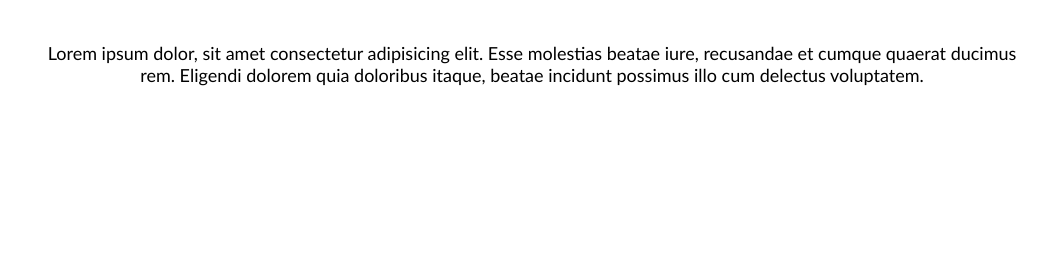
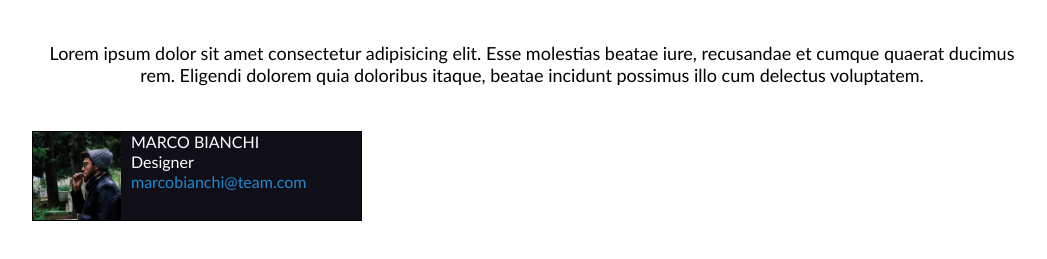
Before and after one commit to FabrizioFavia/html-css-float-cards, a plain HTML site: page index.html in a window 1280 px wide. Shown: the part 73-332 px from the top of the page, without its empty margins (108-1155 px from the left). Drawn offline with Linux system fonts and the light colour scheme.

Commit message:
feat(section): add first box

```diff
--- a/css/style.css
+++ b/css/style.css
@@ -17,7 +17,6 @@ header :only-child{
 .mainContainer{
     max-width: 1000px;
     margin: 45px auto;
-
 }
 
 section p{
@@ -26,3 +25,31 @@ section p{
     font-size: 18px;
     font-weight: 300;
 }
+
+.midContainer{
+    width: 33%;
+    height: 5.6rem;
+    border: 1px solid black;
+    margin-top: 45px;
+    background-color: #100E17;
+}
+
+.midContainer span{
+    margin: 10px 10px;
+    font-family:'Gill Sans', 'Gill Sans MT', Calibri, 'Trebuchet MS', sans-serif;
+    color: white;
+}
+
+.midContainer :last-child{
+    color: #2289CF;
+}
+
+img{
+    width: 5.5rem;
+    float: left;
+}
+
+
+.job{
+    display: block;
+}
--- a/index.html
+++ b/index.html
@@ -17,17 +17,24 @@
     <header>
         <h1>Meet Our Team</h1>
     </header>
-
     <main>
         <div class="mainContainer">
+
             <!-- sezione 1 -->
             <section>
-                <p>Lorem ipsum dolor, sit amet consectetur adipisicing elit. Esse molestias beatae iure, recusandae et cumque quaerat ducimus rem. Eligendi dolorem quia doloribus itaque, beatae incidunt possimus illo cum delectus voluptatem.</p>
+                <p>Lorem ipsum dolor sit amet consectetur adipisicing elit. Esse molestias beatae iure, recusandae et cumque quaerat ducimus rem. Eligendi dolorem quia doloribus itaque, beatae incidunt possimus illo cum delectus voluptatem.</p>
             </section>
 
             <!-- sezione 2 -->
             <section>
-
+                <div class="midContainer">
+                    <img src="../html-css-float-cards/img/male1.png" alt="">
+                    <span>MARCO BIANCHI</span>
+                    <br>
+                    <span>Designer</span>
+                    <br>
+                    <span>marcobianchi@team.com</span>
+                </div>
             </section>
 
             <!-- sezione 3 -->
```
Also changed, not shown: img/male1.png (added).
